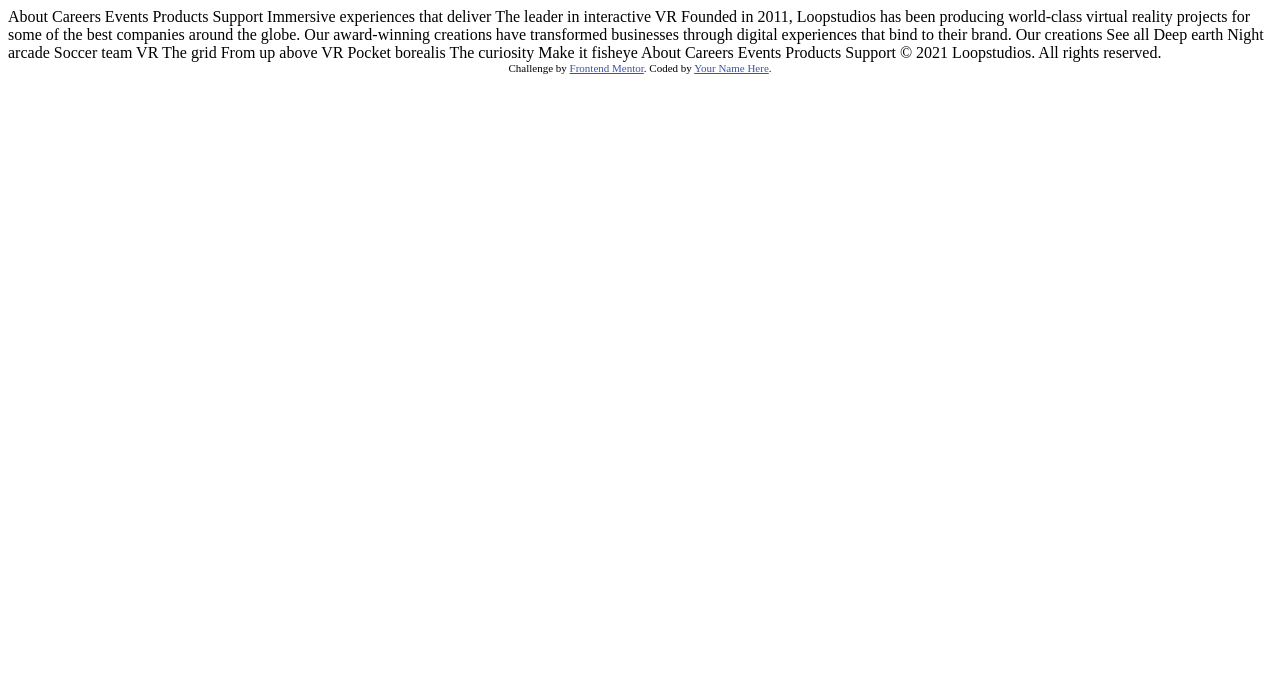
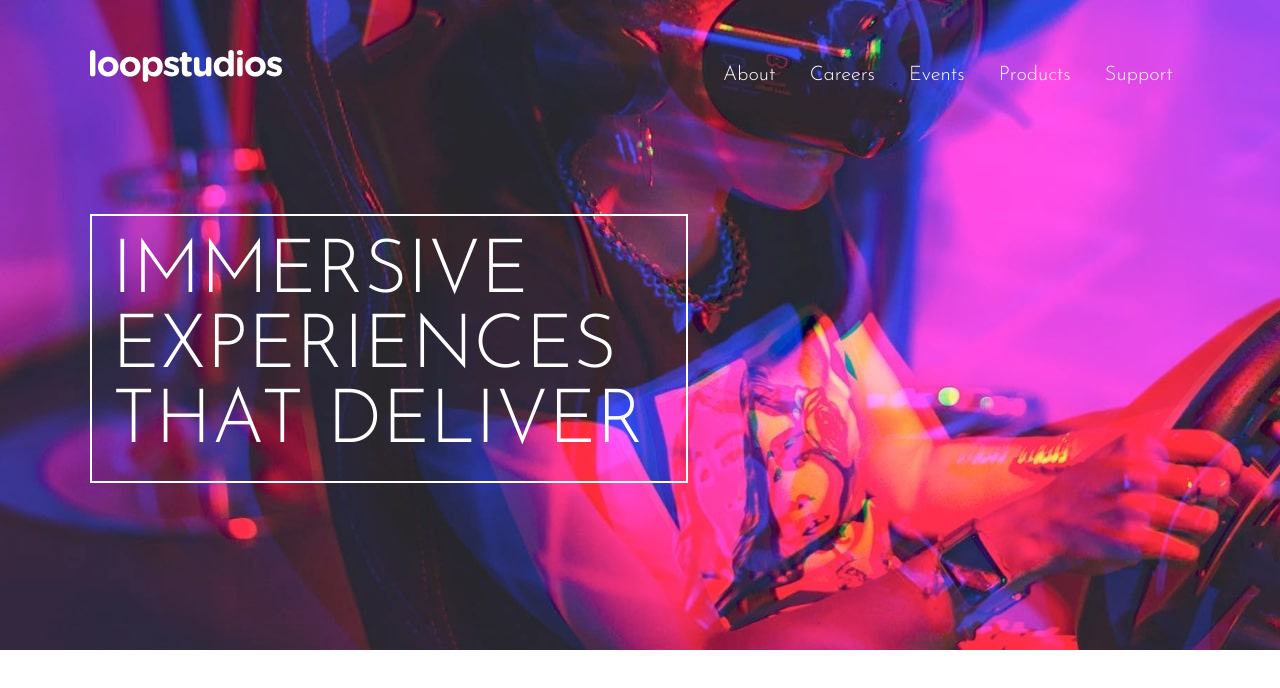
Before and after one commit to Abraao2501/Loopstudios-landing-page, a plain HTML site: page index.html in a window 1280 px wide. Drawn offline with Linux system fonts and the light colour scheme.

Commit message:
Adding header in HTML

```diff
--- a/index.html
+++ b/index.html
@@ -1,33 +1,60 @@
 <!DOCTYPE html>
 <html lang="en">
   <head>
-  <meta charset="UTF-8">
-  <meta name="viewport" content="width=device-width, initial-scale=1.0"> <!-- displays site properly based on user's device -->
+    <meta charset="UTF-8" />
+    <meta name="viewport" content="width=device-width, initial-scale=1.0" />
+    <!-- displays site properly based on user's device -->
 
-  <link rel="icon" type="image/png" sizes="32x32" href="./images/favicon-32x32.png">
+    <link rel="icon" type="image/png" sizes="32x32" href="./images/favicon-32x32.png"/>
+
+    <link rel="preconnect" href="https://fonts.gstatic.com">
+    <link href="https://fonts.googleapis.com/css2?family=Josefin+Sans:wght@300&display=swap" rel="stylesheet">
+    <link rel="preconnect" href="https://fonts.gstatic.com">
+    <link href="https://fonts.googleapis.com/css2?family=Alata&display=swap" rel="stylesheet">
+    <link rel="stylesheet" href="style.css" />
 
     <title>Frontend Mentor | Loopstudios landing page</title>
 
     <!-- Feel free to remove these styles or customise in your own stylesheet 👍 -->
     <style>
-    .attribution { font-size: 11px; text-align: center; }
-    .attribution a { color: hsl(228, 45%, 44%); }
+      .attribution {
+        font-size: 11px;
+        text-align: center;
+      }
+      .attribution a {
+        color: hsl(228, 45%, 44%);
+      }
     </style>
   </head>
   <body>
-  About
-  Careers
-  Events
-  Products
-  Support
+    <header>
+      <div class="imgLogo-titles">
+        <img src="/images/logo.svg" alt="Logo">
 
-  Immersive experiences that deliver
+        <div class="title-container">
+          <h1>IMMERSIVE EXPERIENCES THAT DELIVER</h1>
+        </div>
+      </div>
 
+      <nav>
+        <ul class="navigation-links">
+          <li><a href="#">About</a></li>
+          <li><a href="#">Careers</a></li>
+          <li><a href="#">Events</a></li>
+          <li><a href="#">Products</a></li>
+          <li><a href="#">Support</a></li>
+        </ul>
+      </nav>
+
+    </header>
+
+    <main>
+      <!--
       The leader in interactive VR
 
       Founded in 2011, Loopstudios has been producing world-class virtual reality
       projects for some of the best companies around the globe. Our award-winning
-  creations have transformed businesses through digital experiences that bind
+      have transformed businesses through digital experiences that bind
       to their brand.
 
       Our creations
@@ -54,6 +81,7 @@
         <div class="attribution">
         Challenge by <a href="https://www.frontendmentor.io?ref=challenge" target="_blank">Frontend Mentor</a>.
       Coded by <a href="#">Your Name Here</a>.
-  </div>
+      </div>-->
+    </main>
   </body>
 </html>
--- /dev/null
+++ b/style.css
@@ -0,0 +1,79 @@
+body,
+html {
+    margin: 0;
+    padding: 0;
+
+    font-size: 15px;
+}
+
+/*All content*/
+main {
+    margin: 0;
+    padding: 0;
+
+    width: 100%;
+    height: 100vh;
+}
+
+/*HEADER*/
+header {
+    padding: 50px 90px 0 90px;
+    height: 100vh;
+
+    background: url(/images/desktop/image-hero.jpg);
+    background-repeat: no-repeat;
+
+    display:flex;
+    justify-content: space-around;
+}
+
+.imgLogo-titles {
+    height: 50%;
+    width: 700px;
+}
+
+.imgLogo-titles h1 {
+    width: 90%;
+    padding: 20px;
+    margin: 1.7em 0 0 0;
+
+    font-family: 'Josefin Sans', sans-serif;
+    font-weight: 300;
+    font-size: 75px;
+
+    color: white;
+
+    border: solid white 2px;
+}
+nav {
+    width: 50%;
+    height: 7vh;
+}
+nav ul.navigation-links {
+    display: flex;
+    align-items: center;
+    justify-content: space-around;
+
+    padding-inline-start: 0;
+}
+nav ul.navigation-links li {
+    list-style: none;
+
+    display: flex;
+    align-items: center;
+
+    font-family: 'Josefin Sans', sans-serif;
+    font-size: 20px;
+}
+nav ul li a {
+    text-decoration: none;
+    color: white;
+
+    animation-name: underlineWhite;
+}
+nav ul li a:hover {
+    transition-duration: 0.8s;
+
+    text-decoration: underline;
+    font-size: 25px;
+}
```
Lines whose indentation alone changed are shown as unchanged.
